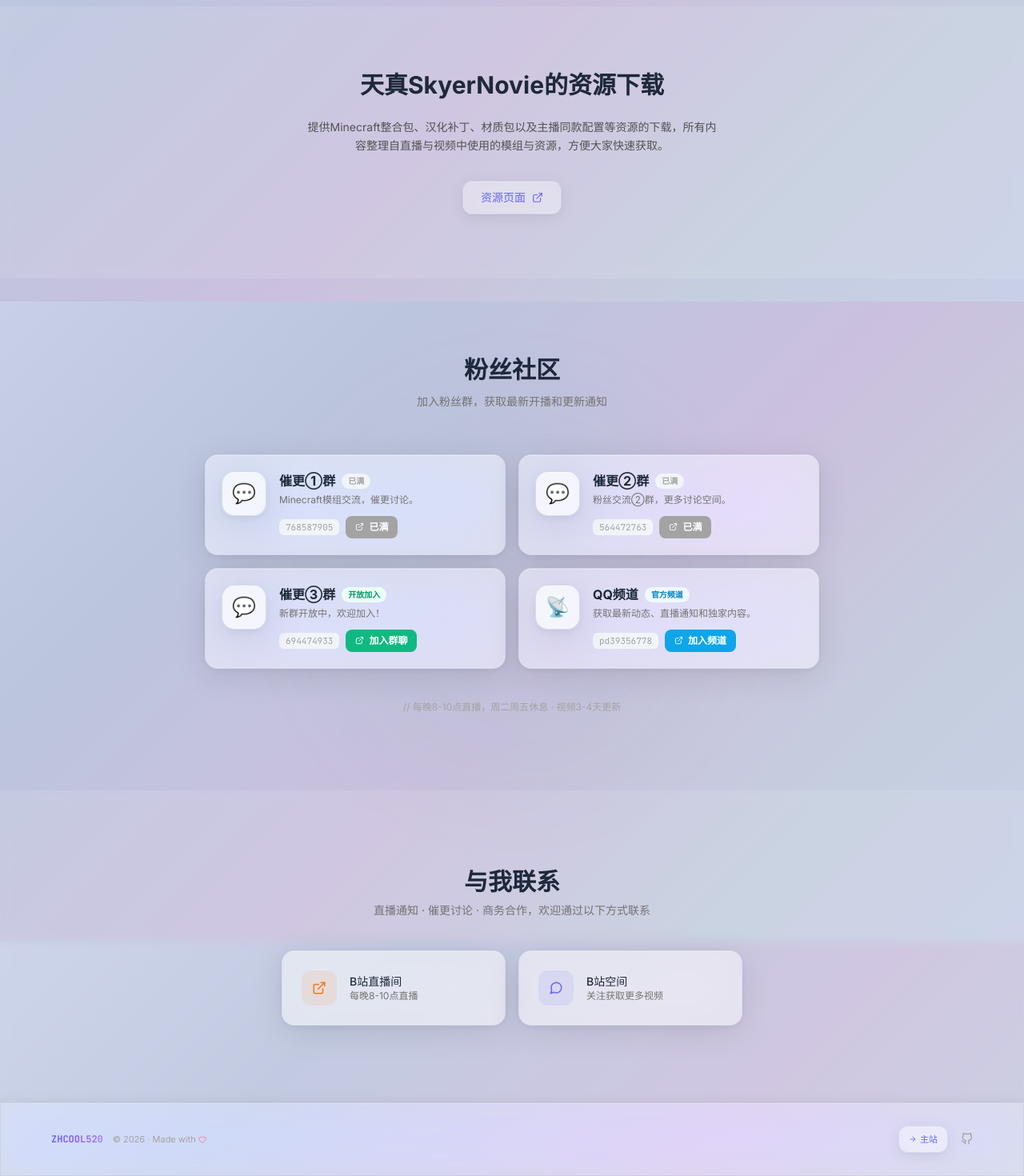
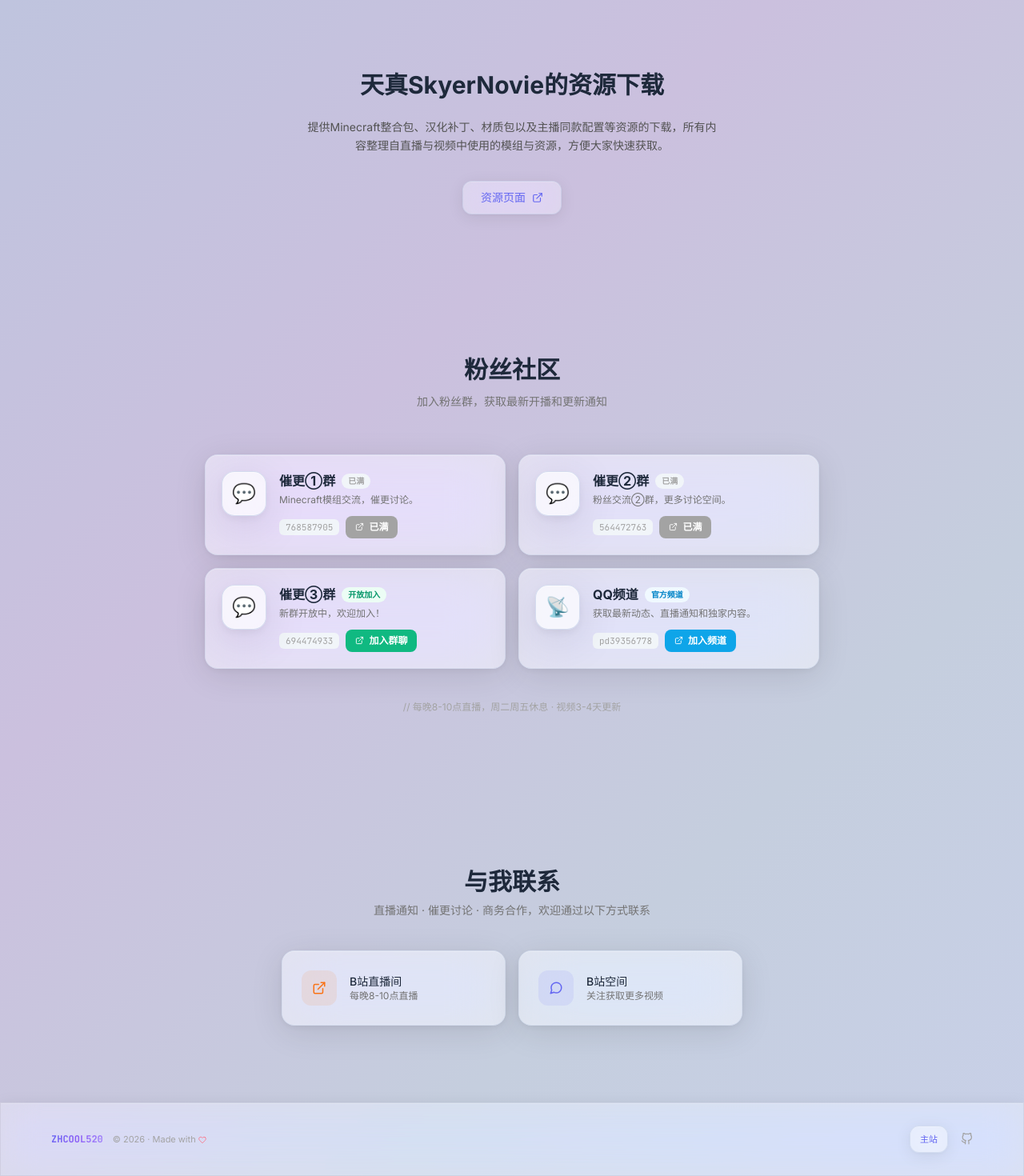
Before and after one commit to ZHCOOL520/ZHCOOL520.XYZ, a React (Vite) app: page /tz in a window 1280 px wide. Shown: the part 1223-2693 px from the top of the page at 80% size. Built offline with nearby package versions, Linux system fonts and the light colour scheme.

Commit message:
修复在浅色背景下的颜色断层

```diff
--- a/src/components/Footer.jsx
+++ b/src/components/Footer.jsx
@@ -1,5 +1,5 @@
 import { Link } from 'react-router-dom';
-import { FiGithub, FiHeart, FiArrowRight } from 'react-icons/fi';
+import { FiGithub, FiHeart } from 'react-icons/fi';
 
 export default function Footer() {
   const currentYear = new Date().getFullYear();
@@ -15,9 +15,7 @@ export default function Footer() {
         </div>
 
         <div className="flex items-center gap-4">
-          <Link to="/" className="btn-glass text-[11px] py-1.5 px-3 font-medium gap-1">
-            <FiArrowRight size={10} /> 主站
-          </Link>
+          <Link to="/" className="btn-glass text-[11px] py-1.5 px-3 font-medium">主站</Link>
           <a href="https://github.com/ZHCOOL520" target="_blank" rel="noopener noreferrer" className="text-neutral-400 dark:text-neutral-500 hover:text-neutral-700 dark:hover:text-neutral-200 transition-colors">
             <FiGithub size={15} />
           </a>
--- a/src/index.css
+++ b/src/index.css
@@ -8,14 +8,12 @@
   body {
     overflow-x: hidden;
     background: linear-gradient(135deg, #c8d0e8 0%, #bcc5de 25%, #cbc0de 55%, #c5cede 80%, #c8d0e8 100%);
-    background-attachment: fixed;
     color: #1e293b;
     font-family: 'Inter', system-ui, -apple-system, sans-serif;
     transition: background 0.5s ease, color 0.3s ease;
   }
   .dark body {
     background: linear-gradient(135deg, #080812 0%, #0c0c1a 30%, #100c18 60%, #0a0c14 100%);
-    background-attachment: fixed;
     color: #e2e8f0;
   }
   ::-webkit-scrollbar { width: 5px; }
--- a/src/pages/TzXyz.jsx
+++ b/src/pages/TzXyz.jsx
@@ -86,10 +86,6 @@ export default function TzXyz() {
   return (
     <div ref={pageRef} className="min-h-screen">
       <section className="relative pt-20 sm:pt-28 pb-6 sm:pb-8 px-6">
-        <div className="absolute inset-0 opacity-30 dark:opacity-40">
-          <div className="absolute top-20 left-10 w-96 h-96 bg-indigo-500/20 rounded-full blur-3xl" />
-          <div className="absolute bottom-10 right-10 w-80 h-80 bg-violet-500/15 rounded-full blur-3xl" />
-        </div>
         <div className="relative max-w-6xl mx-auto">
           <div data-anim="hero" className="glass-card text-center sm:text-left flex flex-col sm:flex-row items-center gap-8">
             <div className="w-28 h-28 sm:w-32 sm:h-32 rounded-full overflow-hidden flex-shrink-0 ring-2 ring-white/20 shadow-xl">
@@ -166,7 +162,7 @@ export default function TzXyz() {
                 <div className="p-5"><h3 className="font-semibold text-neutral-800 dark:text-neutral-100 line-clamp-2">{item.title}</h3><p className="text-neutral-500 dark:text-neutral-400 text-sm mt-1 line-clamp-2">{item.desc}</p></div>
               </a>
             ))}
-            <a data-anim="video-card" href="https://space.bilibili.com/25770857" target="_blank" rel="noopener noreferrer" className="glass-card flex flex-col items-center justify-center gap-4 py-12 group cursor-pointer">
+            <a data-anim="video-card" href="https://space.bilibili.com/25770857" target="_blank" rel="noopener noreferrer" className="glass-card flex flex-col items-center justify-center gap-4 py-12 group cursor-pointer overflow-hidden">
               <div className="relative">
                 <div className="absolute inset-0 w-20 h-20 rounded-full bg-primary/20 blur-xl group-hover:bg-primary/40 group-hover:scale-150 transition-all duration-500" />
                 <div className="relative w-20 h-20 rounded-full bg-primary/10 flex items-center justify-center group-hover:bg-primary group-hover:text-white group-hover:scale-110 transition-all duration-300">
@@ -183,7 +179,7 @@ export default function TzXyz() {
         </div>
       </section>
 
-      <section className="py-16 sm:py-20 px-6 section-glass">
+      <section className="py-16 sm:py-20 px-6">
         <div className="max-w-3xl mx-auto text-center">
           <div data-anim="res-title" className="mb-6">
             <h2 className="text-2xl sm:text-3xl font-bold text-neutral-800 dark:text-neutral-50 mb-2">天真SkyerNovie的资源下载</h2>
@@ -197,11 +193,8 @@ export default function TzXyz() {
         </div>
       </section>
 
-      <section id="tz-community" className="py-20 sm:py-24 px-6 relative">
-        <div className="absolute inset-0 opacity-20 dark:opacity-30">
-          <div className="absolute bottom-0 left-1/2 -translate-x-1/2 w-[500px] h-[500px] bg-emerald-500/20 rounded-full blur-3xl" />
-        </div>
-        <div className="relative max-w-3xl mx-auto">
+      <section id="tz-community" className="py-20 sm:py-24 px-6">
+        <div className="max-w-3xl mx-auto">
           <div data-anim="com-title" className="text-center mb-14">
             <h2 className="text-2xl sm:text-3xl font-bold text-neutral-800 dark:text-neutral-50 mb-3">粉丝社区</h2>
             <p className="text-neutral-500 dark:text-neutral-400 text-sm">加入粉丝群，获取最新开播和更新通知</p>
@@ -232,7 +225,7 @@ export default function TzXyz() {
         </div>
       </section>
 
-      <section id="tz-contact" className="py-20 sm:py-24 px-6 section-glass">
+      <section id="tz-contact" className="py-20 sm:py-24 px-6">
         <div className="max-w-xl mx-auto text-center">
           <div data-anim="contact-title" className="mb-10">
             <h2 className="text-2xl sm:text-3xl font-bold text-neutral-800 dark:text-neutral-50 mb-2">与我联系</h2>
```
